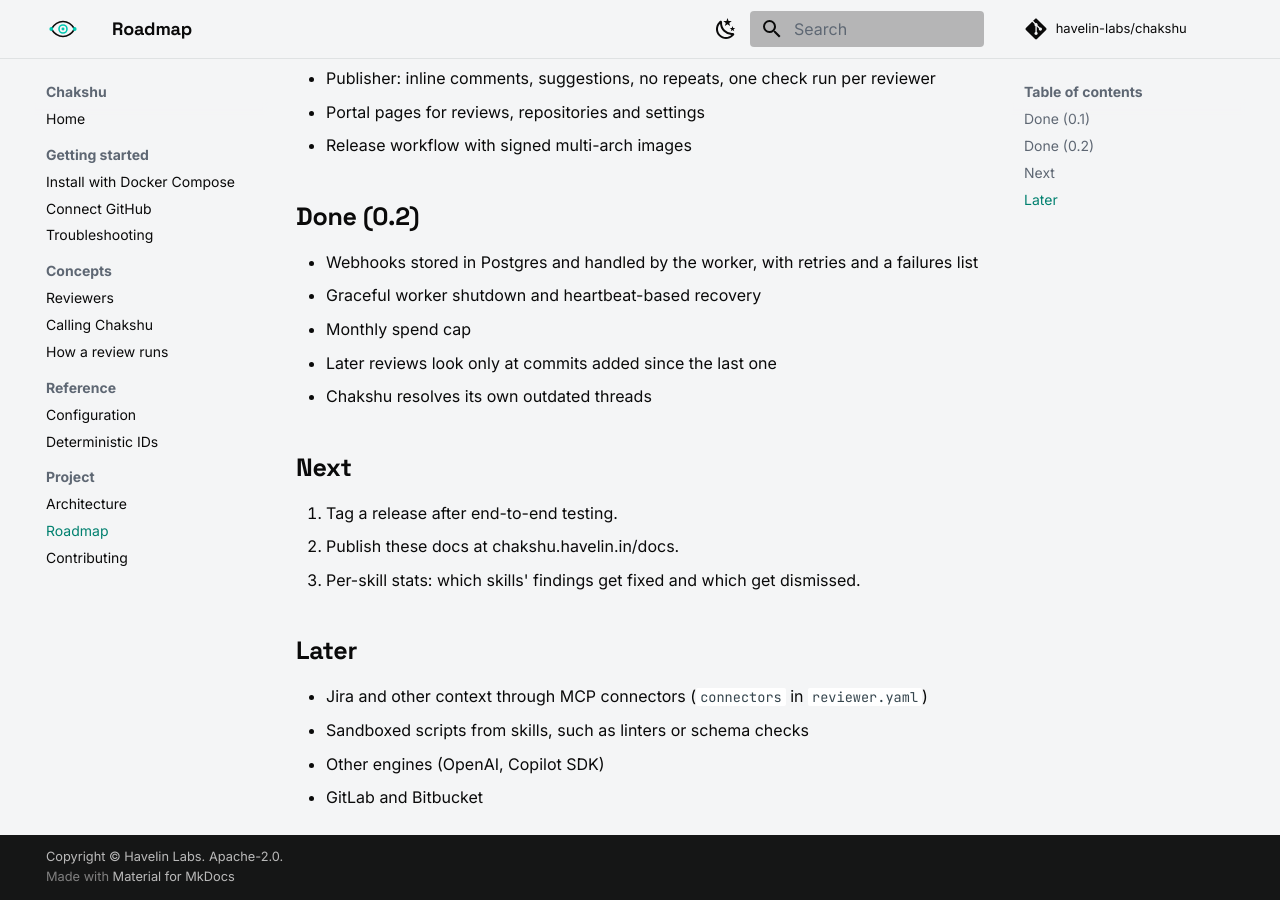
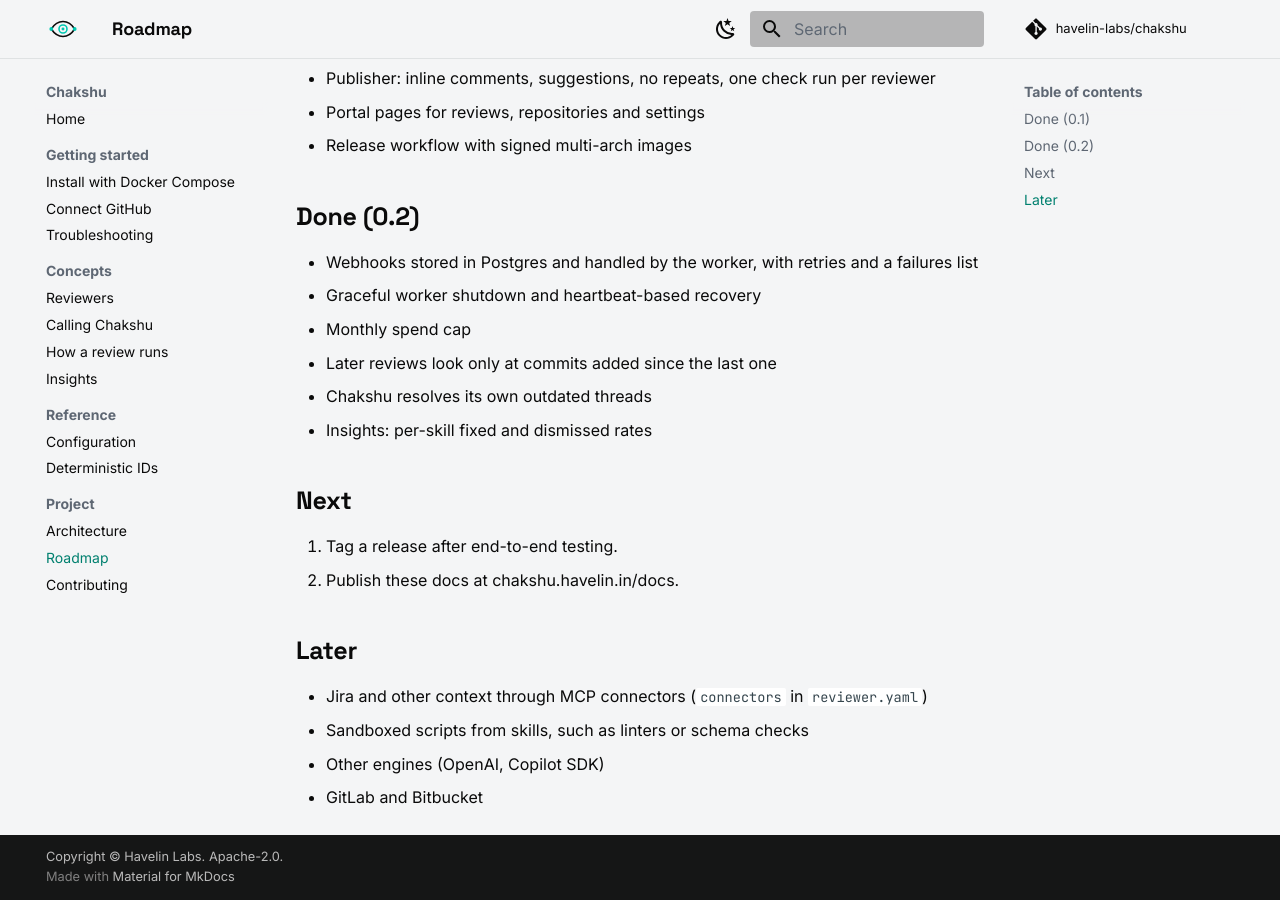
Before and after one commit to havelin-labs/chakshu-docs, an MkDocs documentation site: the page built from docs/project/roadmap.md, in a window 1280 px wide and 900 px high, scrolled down 510 px. Built offline with MkDocs 1.6.1 and Material for MkDocs 9.7.7, drawn with Linux system fonts in a browser that asks for light colours; comment, search, counter and statistics services are not loaded.

Commit message:
docs: add the insights page
Explains the per-skill table, when outcomes are recorded and how to act on the numbers. The roadmap moves per-skill stats to done.

```diff
--- a/docs/project/roadmap.md
+++ b/docs/project/roadmap.md
@@ -23,12 +23,12 @@ Work lands in small pull requests, one concern each, tracked in [havelin-labs/ch
 - Monthly spend cap
 - Later reviews look only at commits added since the last one
 - Chakshu resolves its own outdated threads
+- Insights: per-skill fixed and dismissed rates
 
 ## Next
 
 1. Tag a release after end-to-end testing.
 2. Publish these docs at chakshu.havelin.in/docs.
-3. Per-skill stats: which skills' findings get fixed and which get dismissed.
 
 ## Later
 
--- a/mkdocs.yml
+++ b/mkdocs.yml
@@ -41,6 +41,7 @@ nav:
       - Reviewers: concepts/reviewers.md
       - Calling Chakshu: concepts/calling-chakshu.md
       - How a review runs: concepts/how-a-review-runs.md
+      - Insights: concepts/insights.md
   - Reference:
       - Configuration: reference/configuration.md
       - Deterministic IDs: reference/ids.md
```
Also changed, not shown: docs/concepts/insights.md (added, +23 -0 lines).
